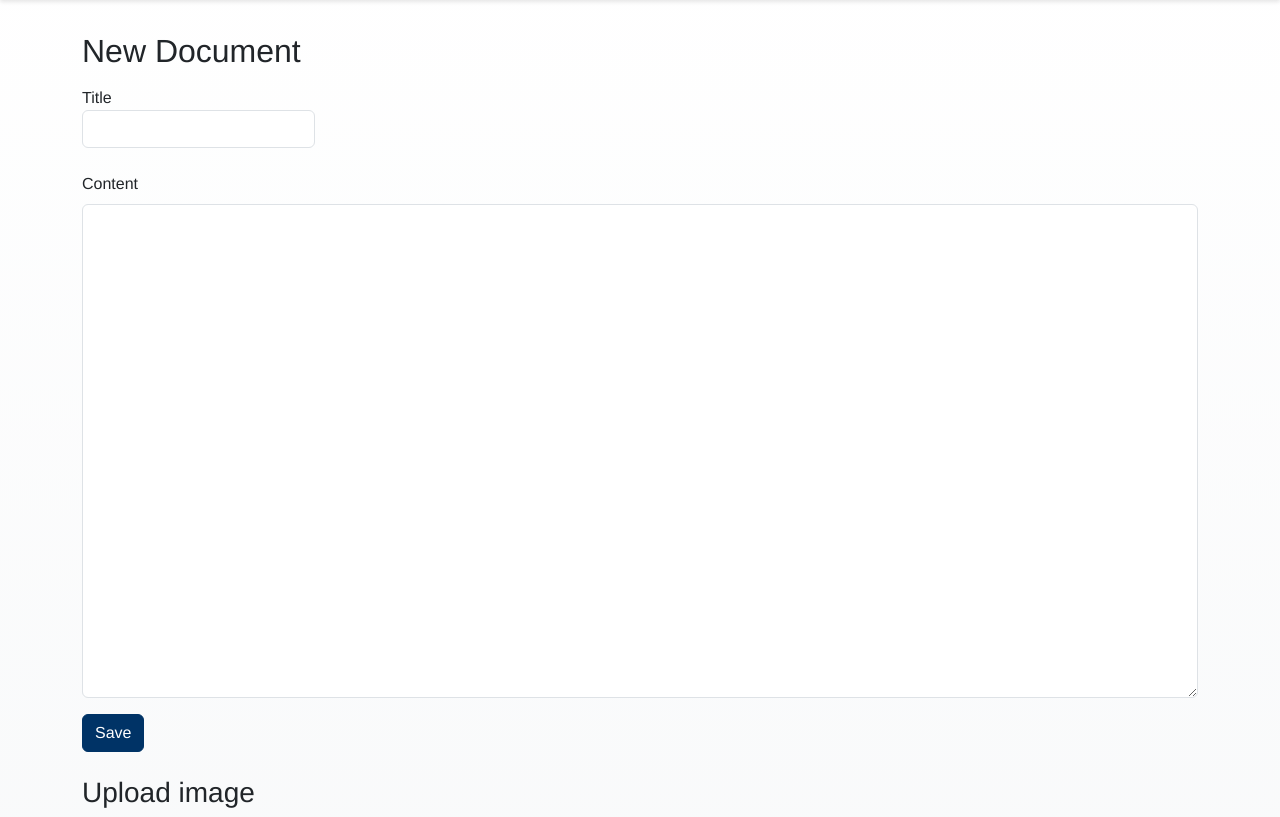
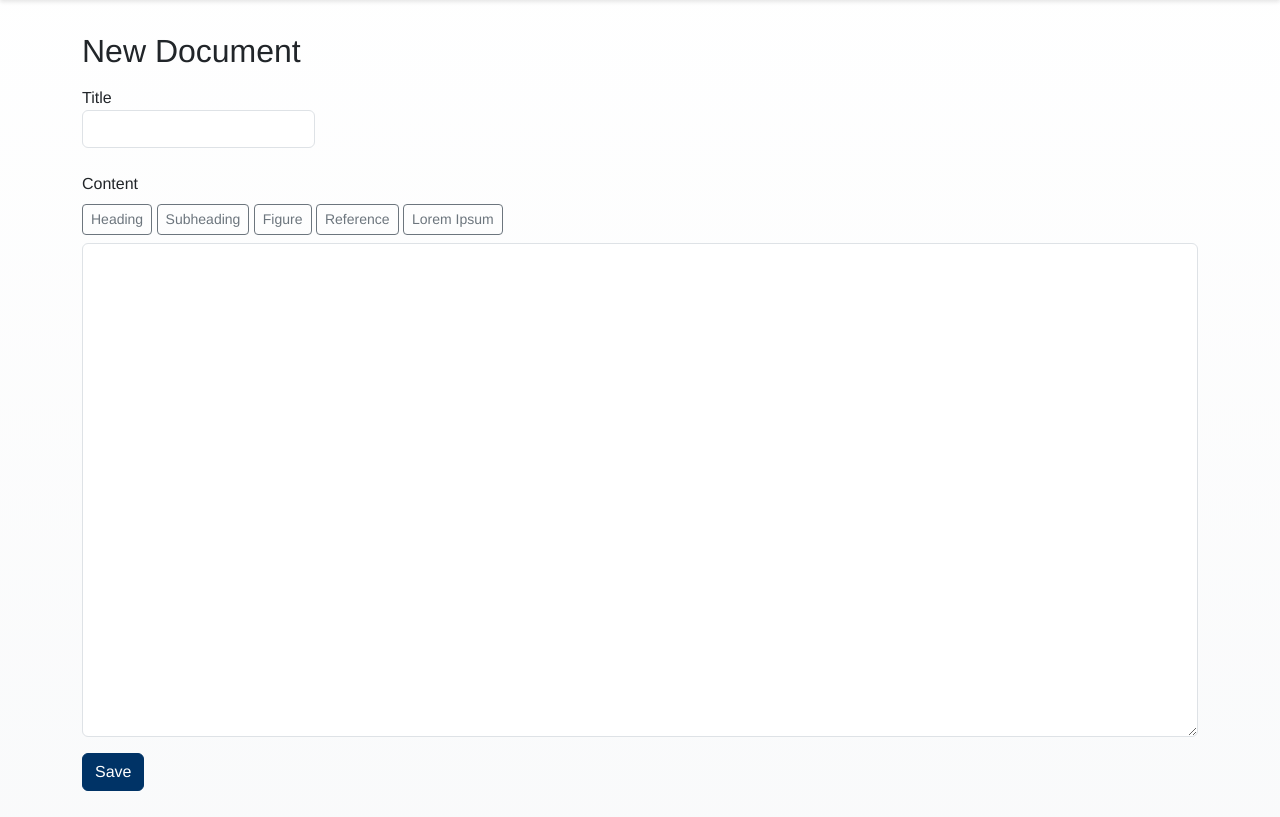
Before and after one commit to aboldguess/ExtraFabulousReports, a Flask app: page /documents/new in a window 1280 px wide. Shown: the part 56-873 px from the top of the page. Run offline with Flask 3, Linux system fonts and the light colour scheme; the visitor is signed in with stand-in values (Sample User, id 1); data comes from the database, SQL or seed files in the repository.

Commit message:
Add editor helpers and network run command

```diff
--- a/app.py
+++ b/app.py
@@ -9,6 +9,7 @@ configurable LaTeX house style.
 import os
 import re
 import subprocess
+import random  # Used by the lorem ipsum generator
 from datetime import datetime
 from flask import (Flask, render_template, request, redirect, url_for,
                    flash, send_file, abort)
@@ -194,6 +195,13 @@ def init_db():
         db.session.commit()
     print('Database initialized.')
 
+
+@app.cli.command('run-server')
+def run_server():
+    """Start the dev server on all interfaces for network access."""
+    # Bind to all interfaces so the server is reachable from other devices.
+    app.run(host='0.0.0.0', debug=True)
+
 # ----------------------------------------------------------------------------
 # Authentication routes
 # ----------------------------------------------------------------------------
@@ -253,6 +261,31 @@ def help_page():
     """Display a help and troubleshooting page."""
     # Basic guidance and contact information for end users
     return render_template('help.html')
+
+# ----------------------------------------------------------------------------
+# Utility routes
+# ----------------------------------------------------------------------------
+
+@app.route('/lorem')
+def lorem():
+    """Return placeholder Lorem Ipsum text for rapid prototyping."""
+    # Canonical set of filler sentences used to assemble paragraphs
+    sample_sentences = [
+        "Lorem ipsum dolor sit amet, consectetur adipiscing elit.",
+        "Sed do eiusmod tempor incididunt ut labore et dolore magna aliqua.",
+        "Ut enim ad minim veniam, quis nostrud exercitation ullamco laboris nisi ut aliquip ex ea commodo consequat.",
+        "Duis aute irure dolor in reprehenderit in voluptate velit esse cillum dolore eu fugiat nulla pariatur.",
+        "Excepteur sint occaecat cupidatat non proident, sunt in culpa qui officia deserunt mollit anim id est laborum.",
+    ]
+    # Number of paragraphs requested via query parameter; default to one
+    paragraphs = int(request.args.get('paras', 1))
+    blocks = []
+    for _ in range(paragraphs):
+        # Build each paragraph from a few random sentences
+        sentences = [random.choice(sample_sentences) for _ in range(3)]
+        blocks.append(" ".join(sentences))
+    # Separate paragraphs with blank lines as expected for plain text
+    return "\n\n".join(blocks)
 
 # ----------------------------------------------------------------------------
 # Document management routes
@@ -324,9 +357,19 @@ def compile_document(doc_id):
         f.write(tex_source)
     # Run pdflatex; suppress output to keep logs clean
     try:
-        subprocess.run(['pdflatex', tex_path], check=True, stdout=subprocess.PIPE, stderr=subprocess.PIPE)
-    except Exception as e:
-        flash(f'Compilation failed: {e}')
+        subprocess.run(
+            ['pdflatex', tex_path],
+            check=True,
+            stdout=subprocess.PIPE,
+            stderr=subprocess.PIPE,
+        )
+    except FileNotFoundError:
+        # Provide a helpful error when the LaTeX toolchain is missing
+        flash('pdflatex not found. Please install a LaTeX distribution.')
+        return redirect(url_for('edit_document', doc_id=doc.id))
+    except subprocess.CalledProcessError:
+        # Catch compilation errors and surface them to the user
+        flash('Compilation failed. Check your LaTeX content for errors.')
         return redirect(url_for('edit_document', doc_id=doc.id))
     return send_file(pdf_path, as_attachment=True)
 
--- /dev/null
+++ b/static/editor.js
@@ -0,0 +1,40 @@
+// JavaScript helpers for the document editor page.
+
+/**
+ * Insert the provided text at the current cursor position of the content
+ * textarea, preserving focus so users can continue typing seamlessly.
+ */
+function insertAtCursor(text) {
+    const textarea = document.querySelector('textarea[name="content"]');
+    const start = textarea.selectionStart;
+    const end = textarea.selectionEnd;
+    // Replace the selected range with the new text and move the cursor
+    textarea.setRangeText(text, start, end, 'end');
+    textarea.focus();
+}
+
+/**
+ * Fetch lorem ipsum text from the server and insert it into the document.
+ */
+async function insertLorem() {
+    const response = await fetch('/lorem');
+    const text = await response.text();
+    insertAtCursor('\n' + text + '\n');
+}
+
+// Attach click handlers once the DOM is fully loaded
+window.addEventListener('DOMContentLoaded', () => {
+    document.getElementById('btn-heading').addEventListener('click', () => {
+        insertAtCursor('\n\\section{Heading}\n');
+    });
+    document.getElementById('btn-subheading').addEventListener('click', () => {
+        insertAtCursor('\n\\subsection{Subheading}\n');
+    });
+    document.getElementById('btn-figure').addEventListener('click', () => {
+        insertAtCursor('\n{{figure:path/to/image.png|Caption|label}}\n');
+    });
+    document.getElementById('btn-reference').addEventListener('click', () => {
+        insertAtCursor('{{ref:label}}');
+    });
+    document.getElementById('btn-lorem').addEventListener('click', insertLorem);
+});
--- a/templates/document_edit.html
+++ b/templates/document_edit.html
@@ -11,6 +11,14 @@
     <!-- Main document content area -->
     <div class="mb-3">
         <label class="form-label">Content</label>
+        <!-- Toolbar offering quick insertion of common LaTeX snippets -->
+        <div class="mb-2">
+            <button type="button" id="btn-heading" class="btn btn-outline-secondary btn-sm">Heading</button>
+            <button type="button" id="btn-subheading" class="btn btn-outline-secondary btn-sm">Subheading</button>
+            <button type="button" id="btn-figure" class="btn btn-outline-secondary btn-sm">Figure</button>
+            <button type="button" id="btn-reference" class="btn btn-outline-secondary btn-sm">Reference</button>
+            <button type="button" id="btn-lorem" class="btn btn-outline-secondary btn-sm">Lorem Ipsum</button>
+        </div>
         <textarea class="form-control" name="content" rows="20">{{ document.content if document else '' }}</textarea>
     </div>
     <button type="submit" class="btn btn-primary">Save</button>
@@ -22,4 +30,5 @@
     <button type="submit" class="btn btn-secondary mt-2">Upload</button>
 </form>
 <p>After uploading, include image using <code>\includegraphics{path}</code>.</p>
+<script src="{{ url_for('static', filename='editor.js') }}"></script>
 {% endblock %}
```
Also changed, not shown: README.md.
